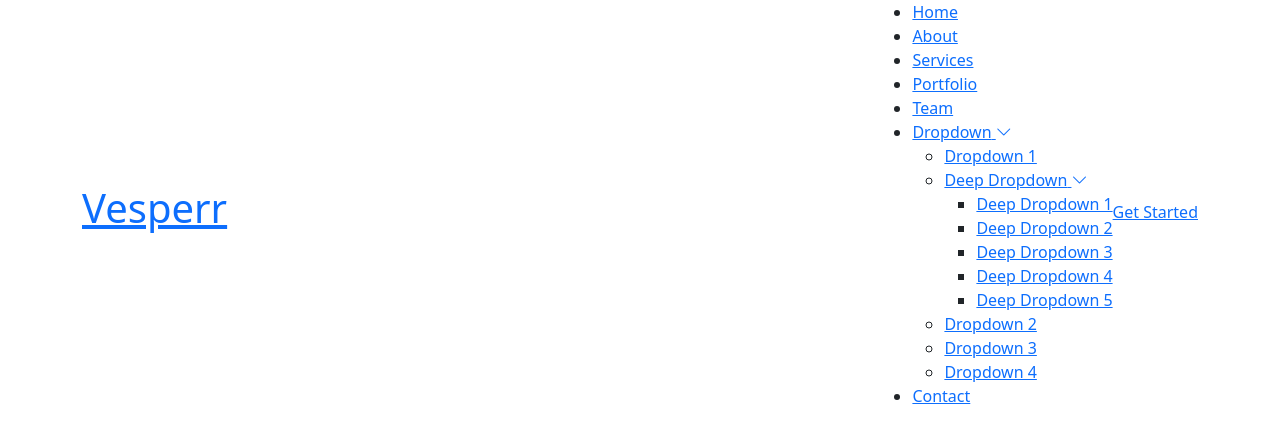
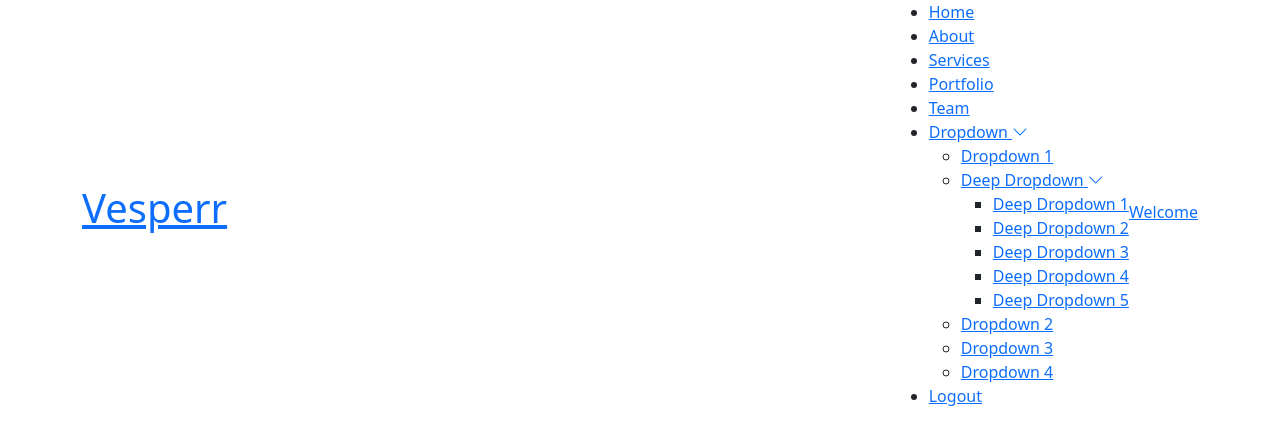
Before and after one commit to Hassan-Muhammad-Yousuf/B198c17-App---Web-Development, a Django app: page / in a window 1280 px wide. Shown: the top 421 px of the page. Run offline with Django 5.2, Linux system fonts and the light colour scheme; some libraries are stand-ins or nearby versions.

Commit message:
Working on auth via Email

```diff
--- a/ecom/templates/index.html
+++ b/ecom/templates/index.html
@@ -66,12 +66,12 @@
               <li><a href="#">Dropdown 4</a></li>
             </ul>
           </li>
-          <li><a href="#contact">Contact</a></li>
+          <li><a href="/ecom_auth/logout">Logout</a></li>
         </ul>
         <i class="mobile-nav-toggle d-xl-none bi bi-list"></i>
       </nav>
 
-      <a class="btn-getstarted" href="index.html#about">Get Started</a>
+      <a class="btn-getstarted" href="index.html#about">Welcome {{user.username}}</a>
 
     </div>
   </header>
```
Also changed, not shown: ecom/ecom/settings.py (+8 -0 lines), ecom/db.sqlite3.
